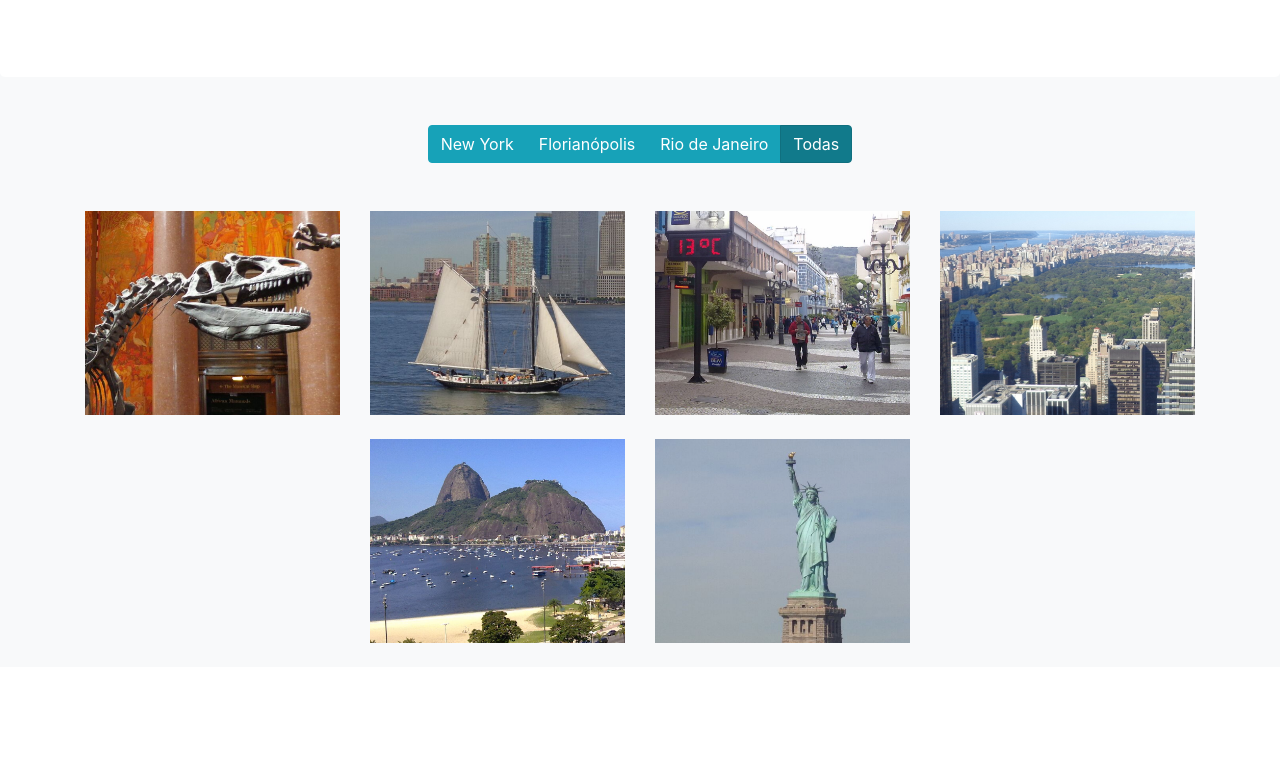
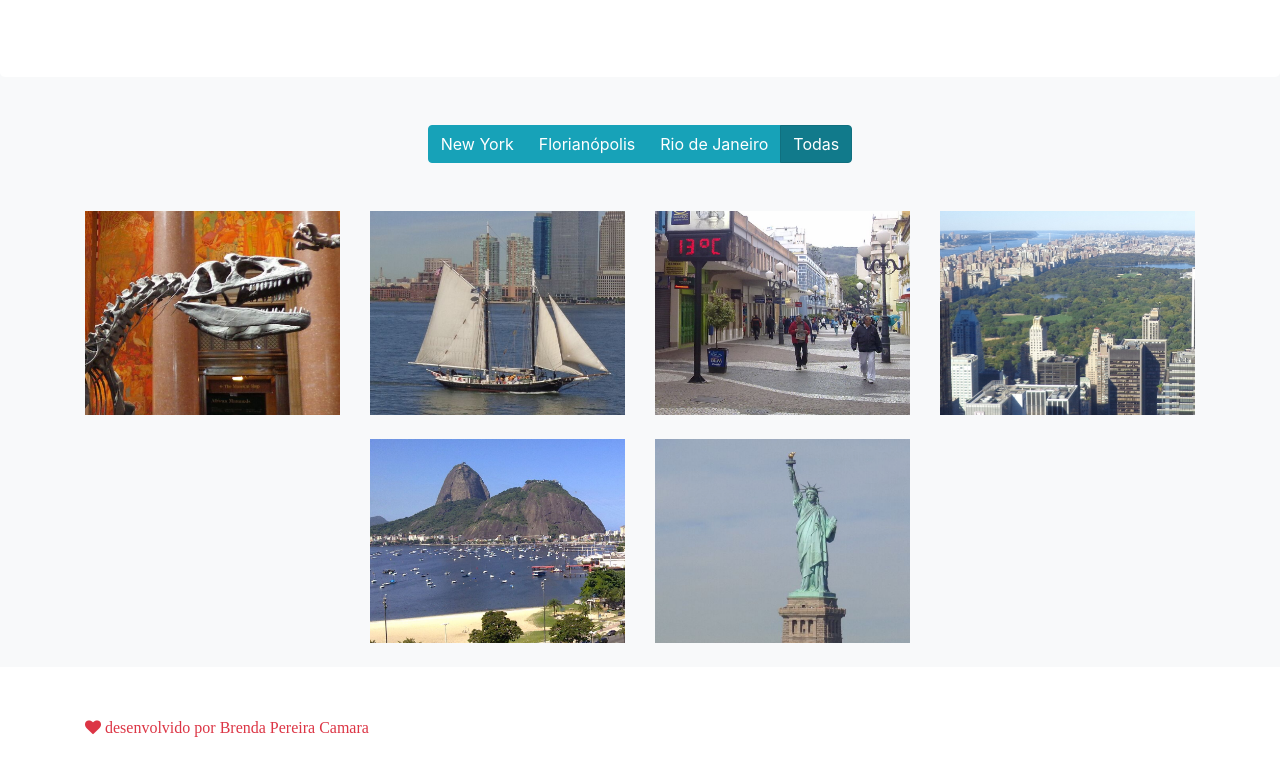
Before and after one commit to brendapc/projeto-galeria, a website built with webpack: page src/index.html in a window 1280 px wide. Shown: the part 209-984 px from the top of the page. Before the commit the page ends 876 px from the top, so only its background shows below. Built offline with nearby package versions, Linux system fonts and the light colour scheme; files whose address does not match are found by name.

Commit message:
footer, The End

```diff
--- a/src/index.html
+++ b/src/index.html
@@ -13,6 +13,7 @@
 
     <header be-include="/pages/template/header.html"></header>
     <main class="bg-light" be-include="/pages/galery/galery.html"></main>
+    <footer class="footer" be-include="/pages/template/footer.html"></footer>
     <script src="app.js"></script>
 </body>
 
--- /dev/null
+++ b/src/pages/template/footer.html
@@ -0,0 +1,7 @@
+<div class="container">
+    <span class="text-muted">
+        <i class="fa fa-heart text-danger">
+            desenvolvido por Brenda Pereira Camara
+        </i>
+    </span>
+</div>
--- a/src/scss/custom.scss
+++ b/src/scss/custom.scss
@@ -5,3 +5,7 @@
 .jumbotron .jumbotron-heading{
     font-weight: 300;
 }
+footer{
+    padding-top: 3rem;
+    padding-bottom: 3rem;
+}
```
